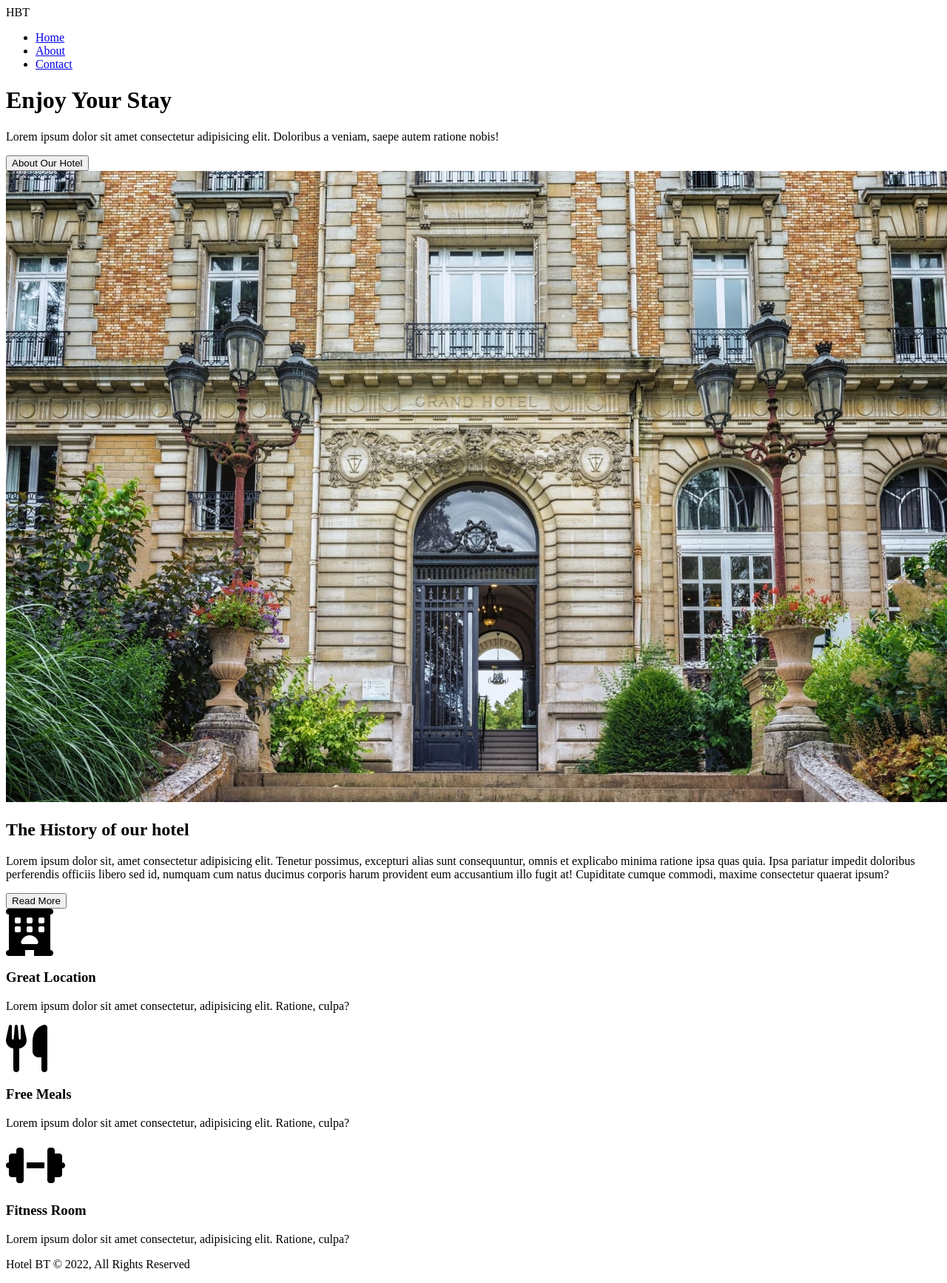
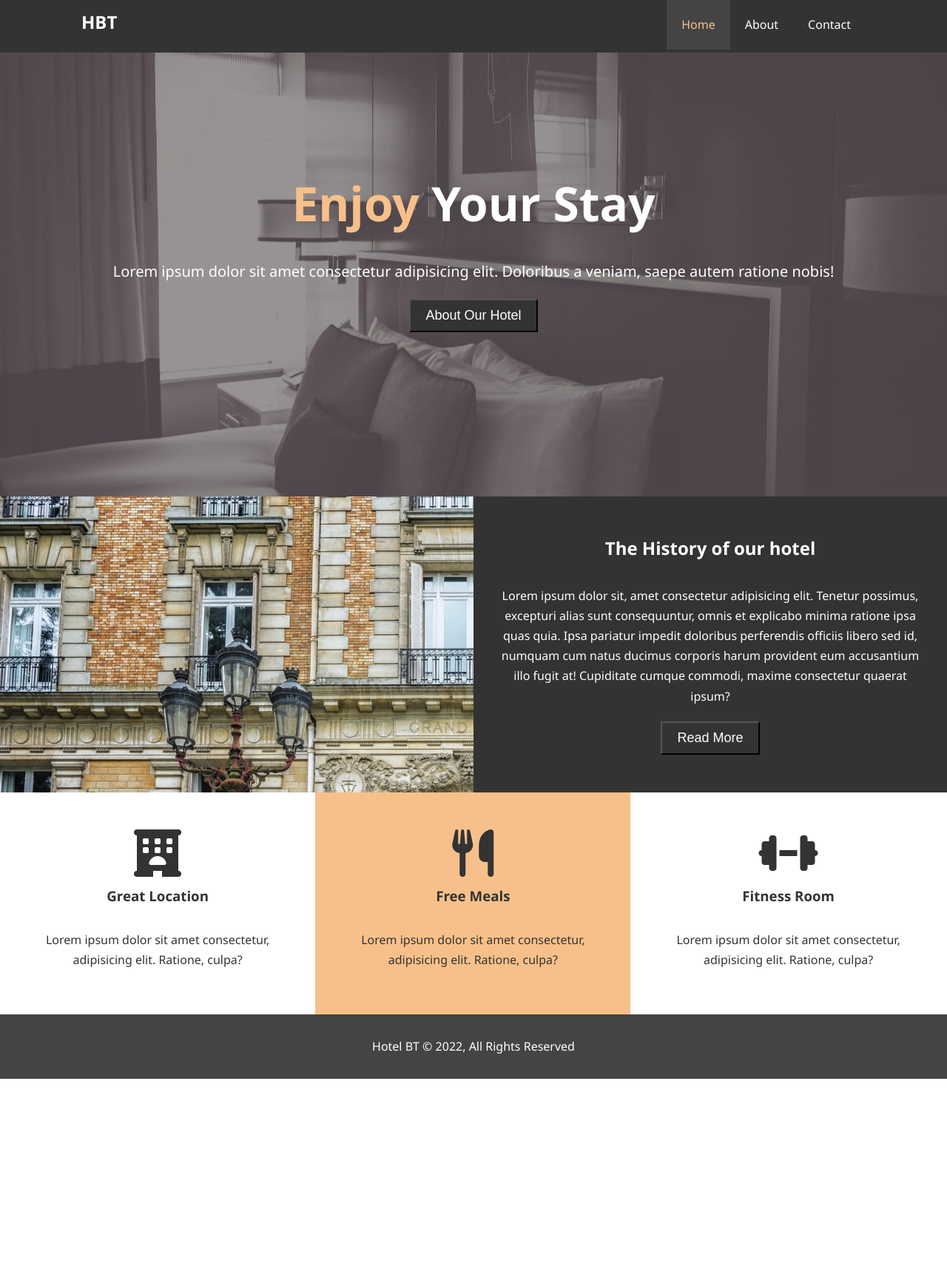
Before and after one commit to icodemac/hotel_website, a website: page index.html in a window 1280 px wide. Shown: the whole page at 74% size. After the commit the page ends 1458 px from the top, so only its background shows below. Drawn offline with Linux system fonts and the light colour scheme.

Commit message:
add css and additional html

```diff
--- a/css/main.css
+++ b/css/main.css
@@ -0,0 +1,231 @@
+/* Core styles */
+
+* {
+  box-sizing: border-box;
+  margin: 0;
+  padding: 0;
+}
+
+body {
+  font-family:'Segoe UI', Tahoma, Geneva, Verdana, sans-serif;
+  line-height: 1.7;
+  color: #333;
+}
+
+a {
+  text-decoration: none;
+  color: #fff;
+}
+
+.container {
+  max-width: 1100px;
+  margin: auto;
+  padding: 0 20px;
+  overflow: auto;
+}
+
+h1, h2, h3 {
+  padding-bottom: 20px;
+}
+
+p {
+  margin: 10px 0;
+}
+
+ul {
+  margin: 0;
+  padding: 0;
+  list-style-type: none;
+}
+
+.bg-light {
+  background-color: #fff;
+  color: #333;
+}
+
+.bg-dark {
+  background-color: #f7c08a;
+  color: #333;
+}
+
+.current2 {
+  color: #f7c08a;
+}
+
+.clearfix {
+  clear: both;
+}
+
+/* Navigation */
+
+.navbar {
+  background-color: #333333;
+  min-height: 70px;
+  overflow: auto;
+}
+
+.navbar .nav {
+  float: right;
+}
+
+.navbar h1 {
+  float: left;
+  padding-top: 10px;
+}
+
+.navbar ul li {
+  float: left;
+}
+
+.navbar ul li a {
+  display: block;
+  color: #fff;
+  text-align: center;
+  padding: 20px;
+  cursor: pointer;
+}
+
+.navbar ul li a:hover,
+.navbar ul li a.current {
+  background-color: #444;
+  color: #f7c08a;
+}
+
+/* Showcase */
+
+.showcase {
+  background-image: url("../images/showcase.jpeg");
+  min-height: 600px;
+  background-position: top 60% right 100%;
+  background-repeat: no-repeat;
+  padding-top: 150px;
+}
+
+.showcase h1 {
+  font-size: 4rem;
+  font-weight: bold;
+  text-align: center;
+  color: #fff;
+}
+
+.showcase p {
+  text-align: center;
+  font-size: 20px;
+  margin-top: 0;
+  color: #fff;
+}
+
+.btn {
+  display: block;
+  margin: auto;
+  padding: 10px 20px;
+  margin-top: 20px;
+  background-color: #333;
+  color: #fff;
+  font-size: 18px;
+  cursor: pointer;
+}
+
+.btn:hover {
+  background-color: #f7c08a;
+  color: #333;
+}
+
+
+/* Info */
+
+.info {
+  height: 400px;
+}
+
+.info .info-img_div {
+  background: url('../images/photo-1.jpeg') no-repeat;
+  float: left;
+  width: 50%;
+  min-height: 100%;
+}
+
+.info-text {
+  background-color: #333;
+  color: #fff;
+  height: 100%;
+  width: 50%;
+  float: right;
+  text-align: center;
+  padding: 50px 30px;
+  overflow: hidden;
+}
+
+/* Boxes */
+
+.box {
+  float: left;
+  width: 33.3%;
+  padding: 50px;
+  text-align: center;
+}
+
+.box i {
+  margin-bottom: 10px;
+}
+
+/* About */
+
+.about .about-img {
+  width: 50%;
+  float: right;
+  min-height: 100%;
+}
+
+.about .about-img img {
+  display: block;
+  margin: auto;
+  width: 70%;
+  margin-top: 20px;
+  border-radius: 50%;
+}
+
+.about .about-info {
+  width: 50%;
+  float: left;
+  min-height: 100%;
+}
+
+/* Testimonials */
+
+.testimonials {
+  height: 600px;
+  background: url('../images/test-bg.jpeg') no-repeat center center/cover;
+  padding-top: 100px;
+}
+
+.testimonials .testimonial {
+  background-color: #f7c08a;
+  padding: 20px;
+  margin-bottom: 40px;
+  border-radius: 10px;
+  opacity: 85%;
+}
+
+.testimonials h2 {
+  color: #fff;
+  text-align: center;
+  padding-bottom: 40px;
+  font-size: 40px;
+}
+
+.testimonials .testimonial img {
+  width: 100px;
+  float: left;
+  margin-right: 20px;
+  border-radius: 50%;
+}
+
+/* Footer */
+
+footer {
+  text-align: center;
+  background-color: #444;
+  color: #fff;
+  padding: 20px;
+}
--- a/index.html
+++ b/index.html
@@ -13,11 +13,13 @@
   <!-- Navigation -->
   <nav class="navbar">
     <div class="container">
-      <div class="logo">HBT</div>
+      <div class="logo">
+        <h1><a href="index.html">HBT</a></h1>
+      </div>
       <ul class="nav">
-        <li><a href="#">Home</a></li>
-        <li><a href="#">About</a></li>
-        <li><a href="#">Contact</a></li>
+        <li><a href="index.html" class="current">Home</a></li>
+        <li><a href="about.html">About</a></li>
+        <li><a href="contact.html">Contact</a></li>
       </ul>
     </div>
   </nav>
@@ -26,7 +28,7 @@
   <!-- Showcase -->
   <header class="showcase">
     <div class="container">
-      <h1>Enjoy Your Stay</h1>
+      <h1><span class="current2">Enjoy </span> Your Stay</h1>
       <p>Lorem ipsum dolor sit amet consectetur adipisicing elit. Doloribus a veniam, saepe autem ratione nobis!</p>
       <button type="button" class="btn">About Our Hotel</button>
     </div>
@@ -34,38 +36,35 @@
   <!-- /Showcase -->
 
   <!-- Info -->
-  <section class="info">
-    <div class="container">
-      <img src="images/photo-1.jpeg" alt="Info photo" class="info-img">
-      <div class="info-text">
-        <h2>The History of our hotel</h2>
-        <p>Lorem ipsum dolor sit, amet consectetur adipisicing elit. Tenetur possimus, excepturi alias sunt consequuntur, omnis et explicabo minima ratione ipsa quas quia. Ipsa pariatur impedit doloribus perferendis officiis libero sed id, numquam cum natus ducimus corporis harum provident eum accusantium illo fugit at! Cupiditate cumque commodi, maxime consectetur quaerat ipsum?</p>
-        <button type="button" class="btn">Read More</button>
-      </div>
-    </div>
+  <section class="info" class="bg-dark">
+        <div class="info-img_div"></div>
+        <div class="info-text">
+          <h2>The History of our hotel</h2>
+          <p>Lorem ipsum dolor sit, amet consectetur adipisicing elit. Tenetur possimus, excepturi alias sunt consequuntur, omnis et explicabo minima ratione ipsa quas quia. Ipsa pariatur impedit doloribus perferendis officiis libero sed id, numquam cum natus ducimus corporis harum provident eum accusantium illo fugit at! Cupiditate cumque commodi, maxime consectetur quaerat ipsum?</p>
+          <button type="button" class="btn">Read More</button>
+        </div>
   </section>
   <!-- /Info -->
 
   <!-- Boxes -->
   <section class="boxes">
-    <div class="container">
-      <div class="box">
+      <div class="box bg-light">
         <i class="fa-solid fa-hotel fa-4x"></i>
         <h3>Great Location</h3>
         <p>Lorem ipsum dolor sit amet consectetur, adipisicing elit. Ratione, culpa?</p>
       </div>
-      <div class="box">
+      <div class="box bg-dark">
         <i class="fa-solid fa-utensils fa-4x"></i>
         <h3>Free Meals</h3>
         <p>Lorem ipsum dolor sit amet consectetur, adipisicing elit. Ratione, culpa?</p>
       </div>
-      <div class="box">
+      <div class="box bg-light">
         <i class="fa-solid fa-dumbbell fa-4x"></i>
         <h3>Fitness Room</h3>
         <p>Lorem ipsum dolor sit amet consectetur, adipisicing elit. Ratione, culpa?</p>
       </div>
-    </div>
   </section>
+  <div class="clearfix"></div>
   <!-- /Boxes -->
 
   <!-- Footer -->
```
Also changed, not shown: about.html (added, +66 -0 lines), contact.html (added, +82 -0 lines), css/contact.css (added, +37 -0 lines).
